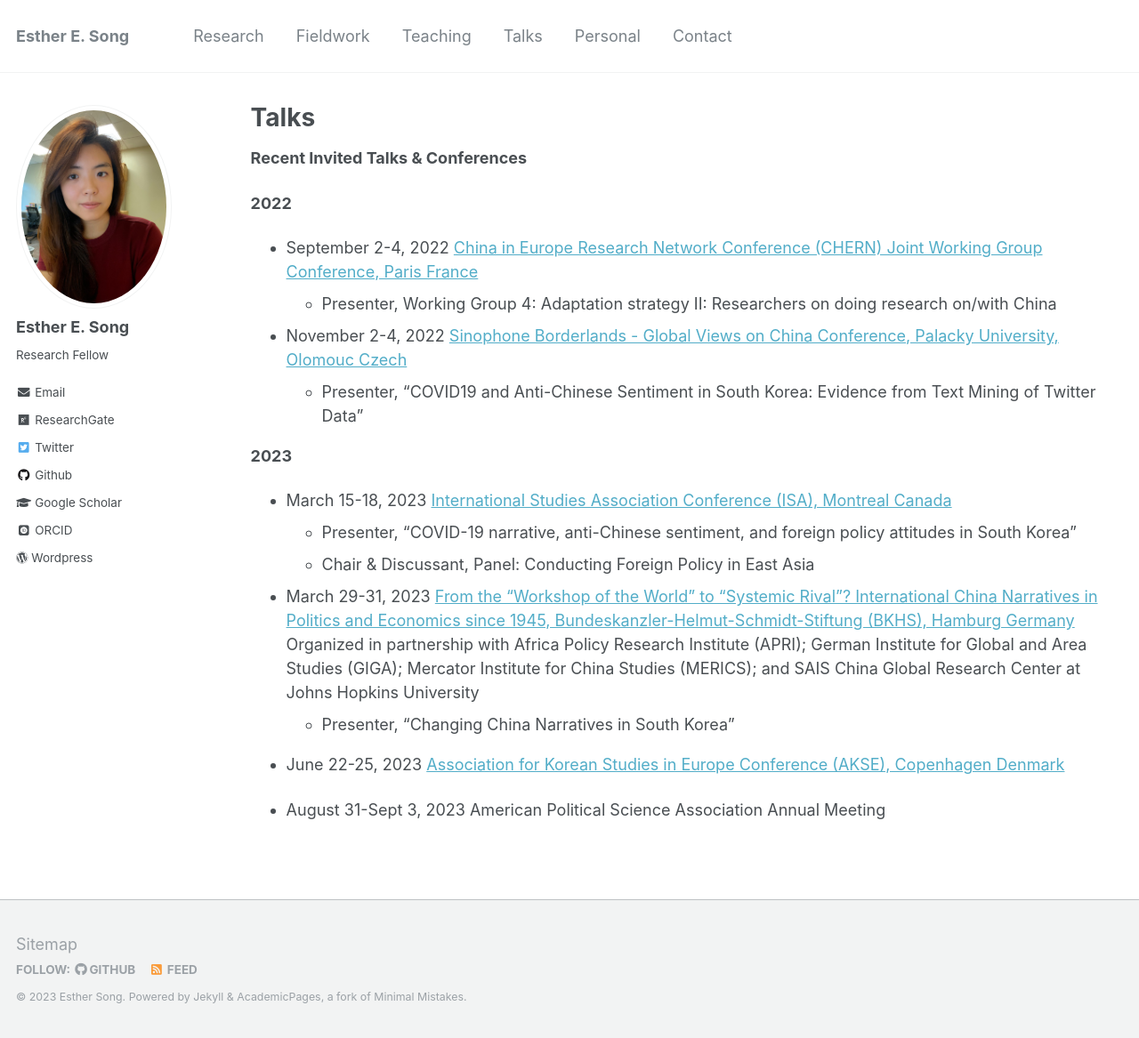
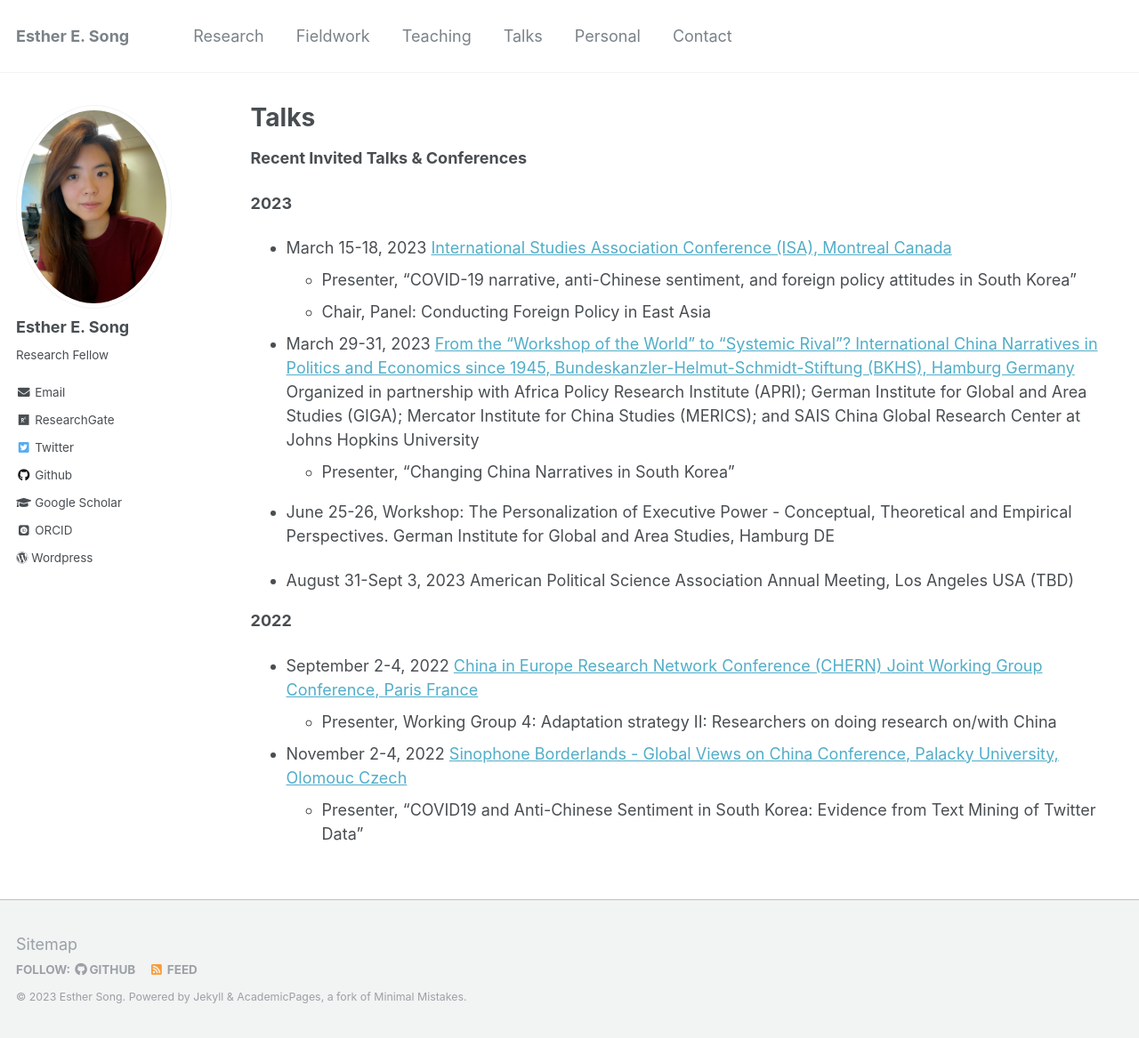
Before and after one commit to ehsong/ehsong.github.io, a Jekyll site: the page built from _pages/talks.md, in a window 1280 px wide and 1167 px high. Shown: the whole window at 89% size. Built offline with Jekyll 4.4.1, drawn with Linux system fonts in a browser that asks for light colours; some web fonts are replaced; some of the changed lines change nothing that is shown.

Commit message:
Update talks.md

```diff
--- a/_pages/talks.md
+++ b/_pages/talks.md
@@ -9,6 +9,20 @@ author_profile: true
 
 **Recent Invited Talks & Conferences**
 
+**2023**
+
+- March 15-18, 2023 [International Studies Association Conference (ISA), Montreal Canada](https://www.isanet.org/Conferences/ISA2023)
+   * Presenter, "COVID-19 narrative, anti-Chinese sentiment, and foreign policy attitudes in South Korea"
+   * Chair, Panel: Conducting Foreign Policy in East Asia
+
+- March 29-31, 2023 [From the “Workshop of the World” to “Systemic Rival”? International China Narratives in Politics and Economics since 1945, Bundeskanzler-Helmut-Schmidt-Stiftung (BKHS), Hamburg Germany](https://www.helmut-schmidt.de/en/)
+Organized in partnership with Africa Policy Research Institute (APRI); German Institute for Global and Area Studies (GIGA); Mercator Institute for China Studies (MERICS); and SAIS China Global Research Center at Johns Hopkins University
+   * Presenter, "Changing China Narratives in South Korea"
+
+- June 25-26, Workshop: The Personalization of Executive Power - Conceptual, Theoretical and Empirical Perspectives. German Institute for Global and Area Studies, Hamburg DE
+
+- August 31-Sept 3, 2023 American Political Science Association Annual Meeting, Los Angeles USA (TBD)
+
 **2022**
 
 - September 2-4, 2022 [China in Europe Research Network Conference (CHERN) Joint Working Group Conference, Paris France](https://china-in-europe.net/chern-joint-working-group-conference-in-september-2022-at-inalco-paris/)
@@ -16,17 +30,3 @@ author_profile: true
 
 - November 2-4, 2022 [Sinophone Borderlands - Global Views on China Conference, Palacky University, Olomouc Czech](https://sinofon.cz/surveys/)
    * Presenter, "COVID19 and Anti-Chinese Sentiment in South Korea: Evidence from Text Mining of Twitter Data"
-
-**2023**
-
-- March 15-18, 2023 [International Studies Association Conference (ISA), Montreal Canada](https://www.isanet.org/Conferences/ISA2023)
-   * Presenter, "COVID-19 narrative, anti-Chinese sentiment, and foreign policy attitudes in South Korea"
-   * Chair & Discussant, Panel: Conducting Foreign Policy in East Asia
-
-- March 29-31, 2023 [From the “Workshop of the World” to “Systemic Rival”? International China Narratives in Politics and Economics since 1945, Bundeskanzler-Helmut-Schmidt-Stiftung (BKHS), Hamburg Germany](https://www.helmut-schmidt.de/en/)
-Organized in partnership with Africa Policy Research Institute (APRI); German Institute for Global and Area Studies (GIGA); Mercator Institute for China Studies (MERICS); and SAIS China Global Research Center at Johns Hopkins University
-   * Presenter, "Changing China Narratives in South Korea"
-
-- June 22-25, 2023 [Association for Korean Studies in Europe Conference (AKSE), Copenhagen Denmark](https://www.koreanstudies.eu/conferences/31st-akse-conference-copenhagen-denmark-22nd-25th-june-2023/)
-
-- August 31-Sept 3, 2023 American Political Science Association Annual Meeting
```
